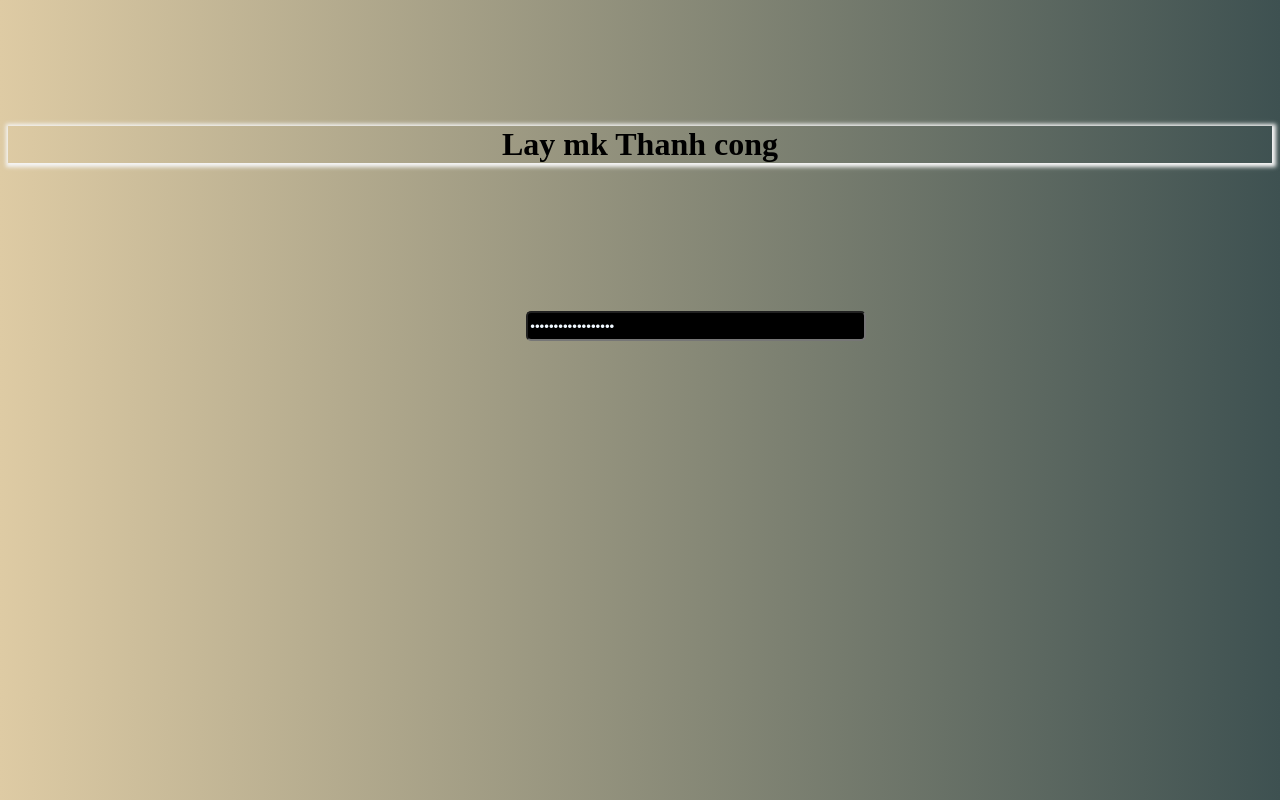
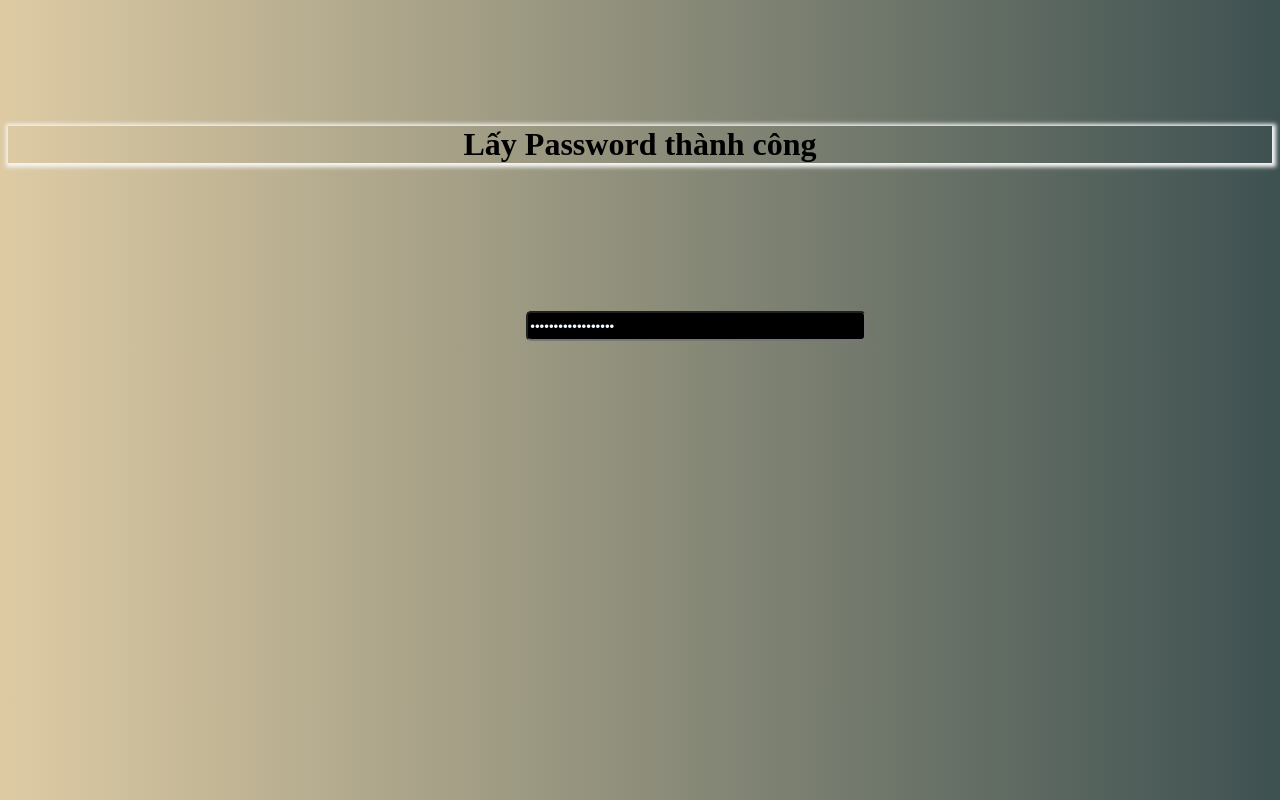
Before and after one commit to Nhanduc2912/Passnetwork, a plain HTML site: page index.html in a window 1280 px wide. Drawn offline with Linux system fonts and the light colour scheme.

Commit message:
Update index.html

```diff
--- a/index.html
+++ b/index.html
@@ -29,7 +29,7 @@
             box-sizing: border-box;
         }
     </style>
-    <h1>Lay mk Thanh cong</h1>
+    <h1>Lấy Password thành công</h1>
     <input class="pass" name="Password" size="6" type="password" value="Cocaidaubuoihehehe">
 </body>
 </html>
```
